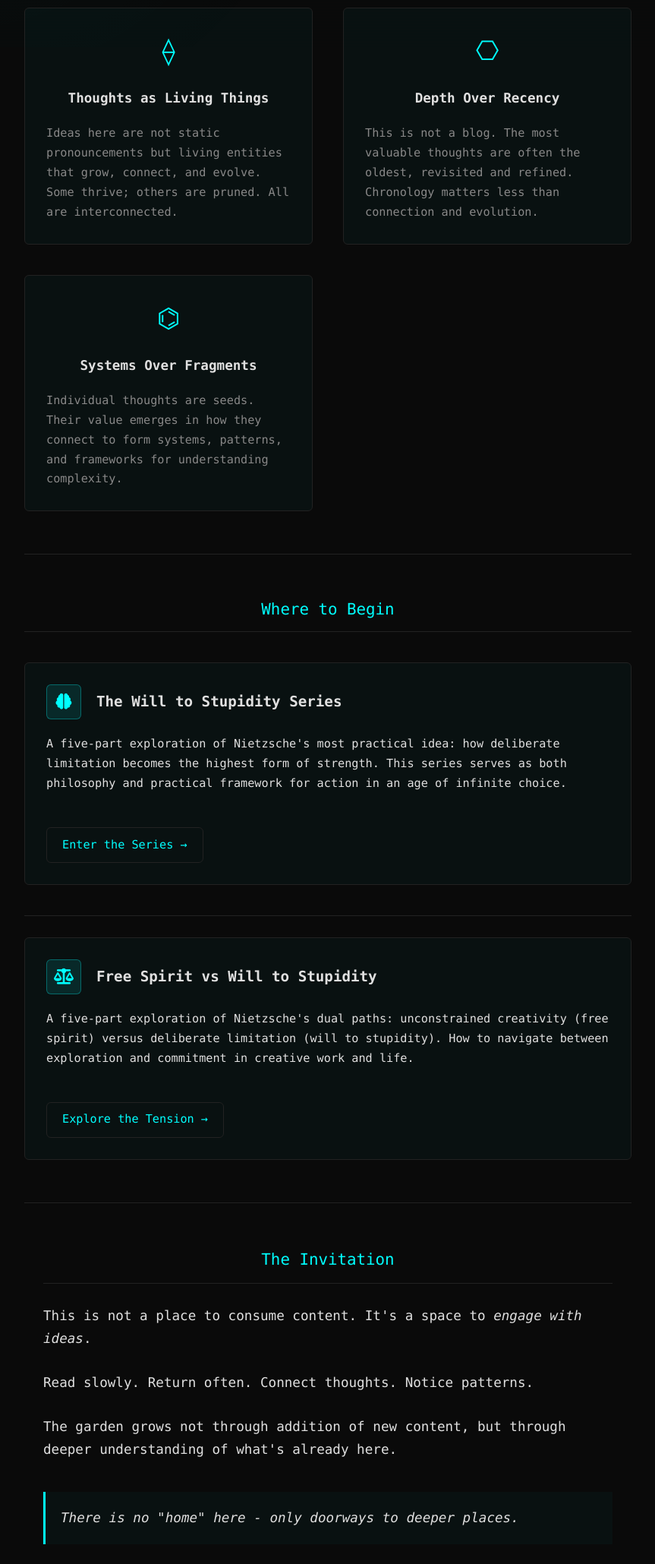
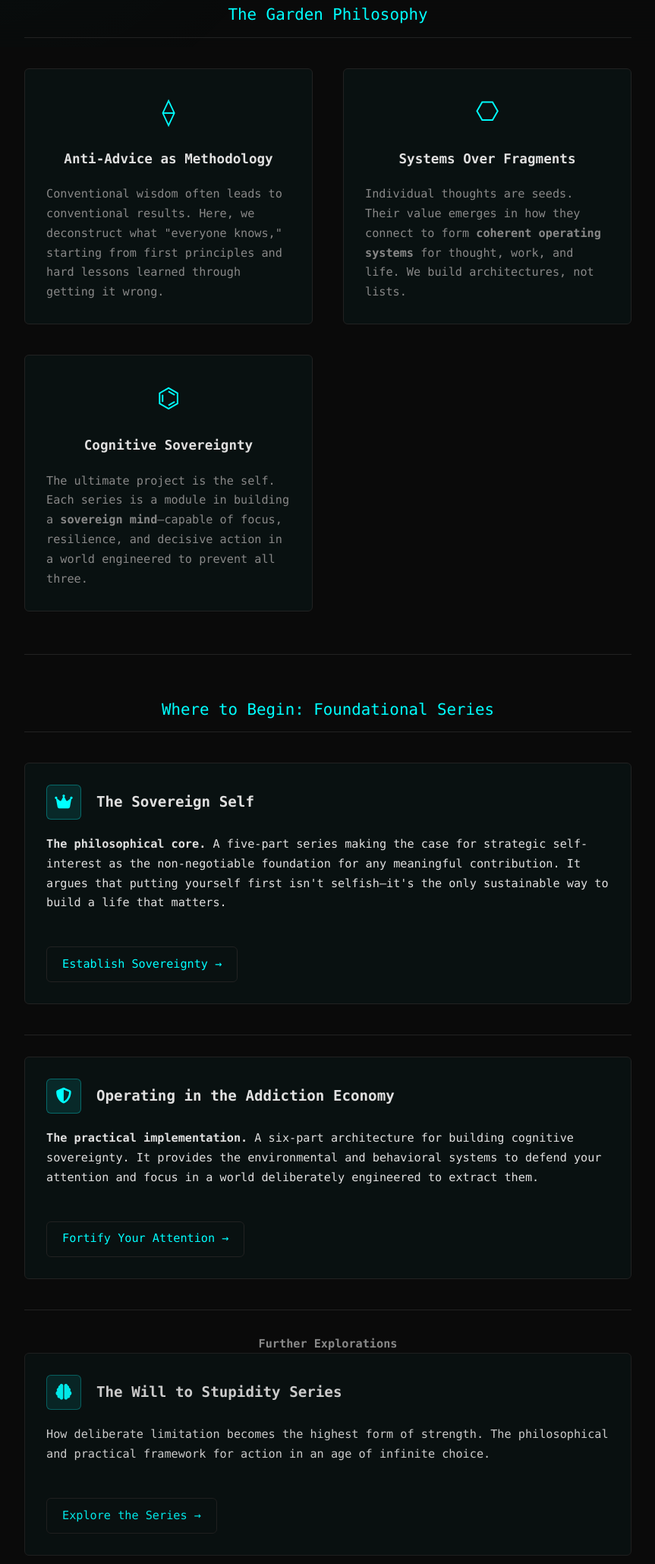
Before and after one commit to modigaphemelo/Olems-Garden, a plain HTML site: page index.html in a window 1280 px wide. Shown: the part 738-2797 px from the top of the page at 76% size, without its empty margins (328-1191 px from the left). Drawn offline with Linux system fonts and the light colour scheme.

Commit message:
Update subtitles and navigation links in index.html

```diff
--- a/index.html
+++ b/index.html
@@ -27,16 +27,17 @@
         <nav class="sidenav" id="sidenav">
             <div class="sidenav-header">
                 <h1>Olem's Garden</h1>
-                <p class="sidenav-subtitle">Thoughts & Systems</p>
+                <p class="sidenav-subtitle">Systems Forged in Failure</p>
             </div>
 
             <!-- Navigation Links -->
             <ul class="nav-links">
                 <li><a href="index.html" class="active">Home</a></li>
+                <li><a href="content/the-sovereign-self-series/the-sovereign-self-series.html">The Sovereign Self</a></li>
+                <li><a href="content/addiction-economy-series/addiction-economy-series.html">Addiction Economy</a></li>
                 <li><a href="content/will-to-stupidity-series/will-to-stupidity-series.html">Will to Stupidity</a></li>
-                <li><a href="content/free-spirit-vs-will-stupidity-series/free-spirit-vs-will-stupidity-series.html">Free Spirit vs Will to Stupidity</a></li>
+                <li><a href="content/systems-of-resilience-series/systems-of-resilience-series.html">Systems of Resilience</a></li>
                 <li><a href="content/hesitation-is-defeat-series/hesitation-is-defeat-series.html">Hesitation is Defeat</a></li>
-                <li><a href="content/systems-of-resilience-series/systems-of-resilience-series.html">Systems of Resilience</a></li>
                 <li><a href="content/slow-burn-series/slow-burn-series.html">The Slow Burn</a></li>
             </ul>
 
@@ -57,7 +58,7 @@
             <div class="hero-section">
                 <div class="hero-content">
                     <h1>Olem's Garden</h1>
-                    <p class="hero-subtitle">Anti-Advice from a History of Mistakes</p>
+                    <p class="hero-subtitle">Systems Forged in Failure</p>
                 </div>
             </div>
 
@@ -81,6 +82,7 @@
                     <div class="simple-divider"></div>
                     <p>You won't find updates here. You'll find depth.</p>
                     <p>You won't find trends. You'll find foundations.</p>
+                    <p>You won't find advice. You'll find <strong>anti-advice</strong>—principles reverse-engineered from error.</p>
                 </div>
 
                 <div class="simple-divider"></div>
@@ -91,18 +93,18 @@
                     <div class="philosophy-points">
                         <div class="philosophy-point">
                             <div class="point-icon">⟠</div>
-                            <h4>Thoughts as Living Things</h4>
-                            <p>Ideas here are not static pronouncements but living entities that grow, connect, and evolve. Some thrive; others are pruned. All are interconnected.</p>
+                            <h4>Anti-Advice as Methodology</h4>
+                            <p>Conventional wisdom often leads to conventional results. Here, we deconstruct what "everyone knows," starting from first principles and hard lessons learned through getting it wrong.</p>
                         </div>
                         <div class="philosophy-point">
                             <div class="point-icon">⎔</div>
-                            <h4>Depth Over Recency</h4>
-                            <p>This is not a blog. The most valuable thoughts are often the oldest, revisited and refined. Chronology matters less than connection and evolution.</p>
+                            <h4>Systems Over Fragments</h4>
+                            <p>Individual thoughts are seeds. Their value emerges in how they connect to form <strong>coherent operating systems</strong> for thought, work, and life. We build architectures, not lists.</p>
                         </div>
                         <div class="philosophy-point">
                             <div class="point-icon">⌬</div>
-                            <h4>Systems Over Fragments</h4>
-                            <p>Individual thoughts are seeds. Their value emerges in how they connect to form systems, patterns, and frameworks for understanding complexity.</p>
+                            <h4>Cognitive Sovereignty</h4>
+                            <p>The ultimate project is the self. Each series is a module in building a <strong>sovereign mind</strong>—capable of focus, resilience, and decisive action in a world engineered to prevent all three.</p>
                         </div>
                     </div>
                 </div>
@@ -111,8 +113,48 @@
 
                 <!-- Entry Points -->
                 <div class="entry-points">
-                    <h3>Where to Begin</h3>
+                    <h3>Where to Begin: Foundational Series</h3>
+
+                    <!-- The Sovereign Self -->
                     <div class="entry-point">
+                        <div class="entry-header">
+                            <div class="entry-icon">
+                                <i class="fas fa-crown"></i>
+                            </div>
+                            <h4>The Sovereign Self</h4>
+                        </div>
+                        <div class="entry-content">
+                            <p><strong>The philosophical core.</strong> A five-part series making the case for strategic self-interest as the non-negotiable foundation for any meaningful contribution. It argues that putting yourself first isn't selfish—it's the only sustainable way to build a life that matters.</p>
+                            <a href="content/the-sovereign-self-series/the-sovereign-self-series.html" class="entry-link">
+                                Establish Sovereignty →
+                            </a>
+                        </div>
+                    </div>
+
+                    <div class="simple-divider"></div>
+
+                    <!-- Operating in the Addiction Economy -->
+                    <div class="entry-point">
+                        <div class="entry-header">
+                            <div class="entry-icon">
+                                <i class="fas fa-shield-alt"></i>
+                            </div>
+                            <h4>Operating in the Addiction Economy</h4>
+                        </div>
+                        <div class="entry-content">
+                            <p><strong>The practical implementation.</strong> A six-part architecture for building cognitive sovereignty. It provides the environmental and behavioral systems to defend your attention and focus in a world deliberately engineered to extract them.</p>
+                            <a href="content/addiction-economy-series/addiction-economy-series.html" class="entry-link">
+                                Fortify Your Attention →
+                            </a>
+                        </div>
+                    </div>
+
+                    <div class="simple-divider"></div>
+
+                    <h4 style="text-align: center; margin-top: 2rem; color: var(--text-secondary);">Further Explorations</h4>
+
+                    <!-- Will to Stupidity -->
+                    <div class="entry-point" style="opacity: 0.9;">
                         <div class="entry-header">
                             <div class="entry-icon">
                                 <i class="fas fa-brain"></i>
@@ -120,26 +162,9 @@
                             <h4>The Will to Stupidity Series</h4>
                         </div>
                         <div class="entry-content">
-                            <p>A five-part exploration of Nietzsche's most practical idea: how deliberate limitation becomes the highest form of strength. This series serves as both philosophy and practical framework for action in an age of infinite choice.</p>
+                            <p>How deliberate limitation becomes the highest form of strength. The philosophical and practical framework for action in an age of infinite choice.</p>
                             <a href="content/will-to-stupidity-series/will-to-stupidity-series.html" class="entry-link">
-                                Enter the Series →
-                            </a>
-                        </div>
-                    </div>
-
-                    <div class="simple-divider"></div>
-
-                    <div class="entry-point">
-                        <div class="entry-header">
-                            <div class="entry-icon">
-                                <i class="fas fa-balance-scale"></i>
-                            </div>
-                            <h4>Free Spirit vs Will to Stupidity</h4>
-                        </div>
-                        <div class="entry-content">
-                            <p>A five-part exploration of Nietzsche's dual paths: unconstrained creativity (free spirit) versus deliberate limitation (will to stupidity). How to navigate between exploration and commitment in creative work and life.</p>
-                            <a href="content/free-spirit-vs-will-stupidity-series/free-spirit-vs-will-stupidity-series.html" class="entry-link">
-                                Explore the Tension →
+                                Explore the Series →
                             </a>
                         </div>
                     </div>
@@ -152,12 +177,12 @@
                 <div class="invitation">
                     <div class="invitation-content">
                         <h3>The Invitation</h3>
-                        <p>This is not a place to consume content. It's a space to <em>engage with ideas</em>.</p>
+                        <p>This is not a place to consume content. It's a space to <em>engage with a different operating system</em>.</p>
                         <p>Read slowly. Return often. Connect thoughts. Notice patterns.</p>
-                        <p>The garden grows not through addition of new content, but through deeper understanding of what's already here.</p>
+                        <p>The garden grows not through addition of new content, but through deeper understanding of the systems already here—and how they integrate to form a coherent philosophy for a focused life.</p>
 
                         <div class="invitation-note">
-                            <p><em>There is no "home" here - only doorways to deeper places.</em></p>
+                            <p><em>Start with a foundation. Then explore the connections.</em></p>
                         </div>
                     </div>
                 </div>
@@ -167,8 +192,8 @@
                 <!-- Threshold Navigation -->
                 <div class="threshold-navigation">
                     <div class="threshold-path">
-                        <a href="content/will-to-stupidity-series/will-to-stupidity-series.html" class="threshold-link">
-                            <span class="threshold-path-label">Cross the Threshold</span>
+                        <a href="content/the-sovereign-self-series/the-sovereign-self-series.html" class="threshold-link">
+                            <span class="threshold-path-label">Begin with Foundation</span>
                             <span class="threshold-path-arrow">↗</span>
                         </a>
                     </div>
@@ -178,7 +203,7 @@
             <!-- Simple Footer -->
             <div class="simple-footer">
                 <p>Olem's Garden · 2026</p>
-                <p class="footer-subtext">Built with strategic stupidity and intentional focus.</p>
+                <p class="footer-subtext">Building sovereigns, not servants.</p>
             </div>
         </main>
     </div>
@@ -186,4 +211,4 @@
     <!-- Single consolidated JavaScript file -->
     <script src="js/script.js"></script>
 </body>
-</html>
+    </html>
```
